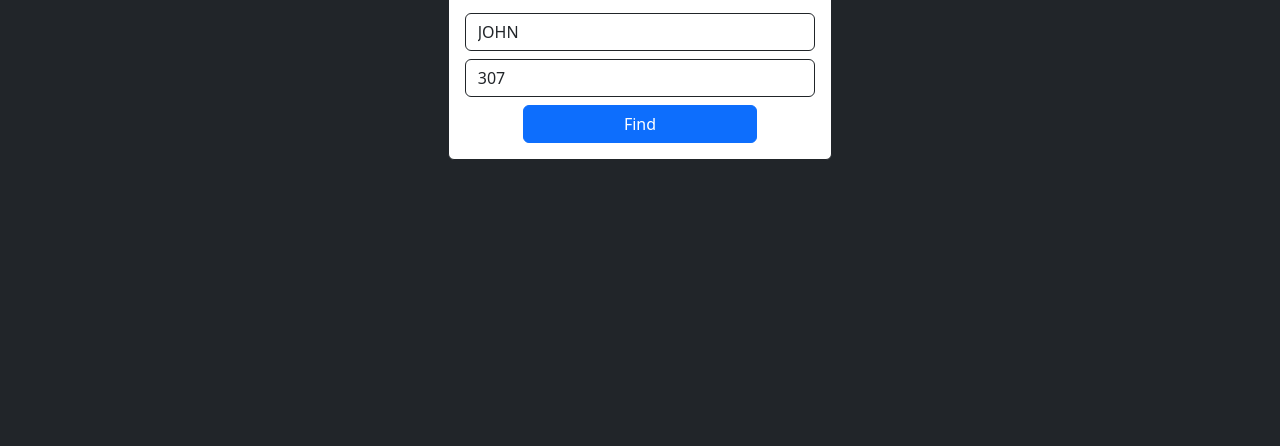
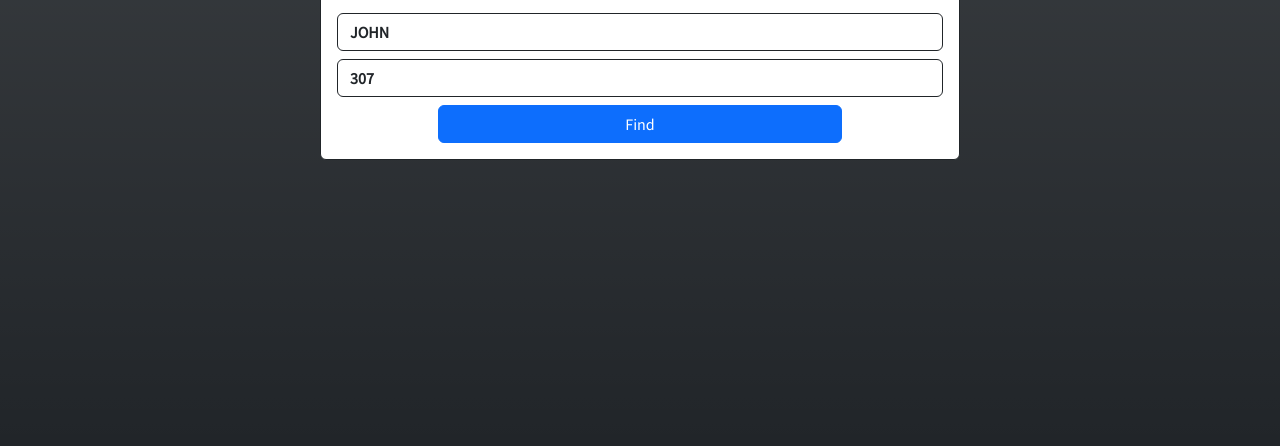
Before and after one commit to irehsrg/DS-3870-001-202310, a plain HTML site: page Day8/index.html in a window 1280 px wide. Shown: the part 354-800 px from the top of the page. Drawn offline with nearby package versions, Linux system fonts and the light colour scheme.

Commit message:
Updated Day 8

```diff
--- /dev/null
+++ b/Day8/custom.css
@@ -0,0 +1,8 @@
+*{
+    font-family: 'Source Sans Pro';
+}
+
+.form-control:focus {
+    border-color: #0000ff;
+    box-shadow: inset 0 1px 1px rgba(31, 126, 235, 0.075), 0 0 8px rgba(0, 153, 255, 0.6);
+  }
--- a/Day8/index.html
+++ b/Day8/index.html
@@ -6,17 +6,21 @@
     <meta name="viewport" content="width=device-width, initial-scale=1.0">
     <title>Room Stat</title>
     <link href="https://cdn.jsdelivr.net/npm/bootstrap@5.3.0-alpha1/dist/css/bootstrap.min.css" rel="stylesheet" integrity="sha384-GLhlTQ8iRABdZLl6O3oVMWSktQOp6b7In1Zl3/Jr59b6EGGoI1aFkw7cmDA6j6gD" crossorigin="anonymous">
+    <link href="./custom.css" rel="stylesheet">
+    <link rel="preconnect" href="https://fonts.googleapis.com">
+    <link rel="preconnect" href="https://fonts.gstatic.com" crossorigin>
+    <link href="https://fonts.googleapis.com/css2?family=Source+Sans+Pro:wght@200;400&display=swap" rel="stylesheet">
 </head>
-<body class="bg-dark">
+<body class="bg-dark bg-gradient">
     <div class="d-flex justify-content-center align-items-center vh-100">
-        <div class="card border-dark" id="divFind">
+        <div class="col-11 col-md-8 col-lg-6 card border-dark" id="divFind">
             <div class="card-header">
                 <h2>Find Room Information</h2>
             </div>
             <div class="card-body">
                 <form>
-                    <input class="form-control border-dark" id="txtBuilding" placeholder="Building" aria-label="Enter building">
-                    <input class="form-control mt-2 border-dark" id="txtRoom" placeholder="Room" aria-label="Enter room number">
+                    <input class="form-control border-dark fw-bold" id="txtBuilding" placeholder="Building" aria-label="Enter building">
+                    <input class="form-control mt-2 border-dark fw-bold" id="txtRoom" placeholder="Room Number" aria-label="Enter room number">
                     <button class="btn btn-primary mt-2 col-8 offset-2" id="btnFind" type="button">Find</button>
                 </form>
             </div>
```
